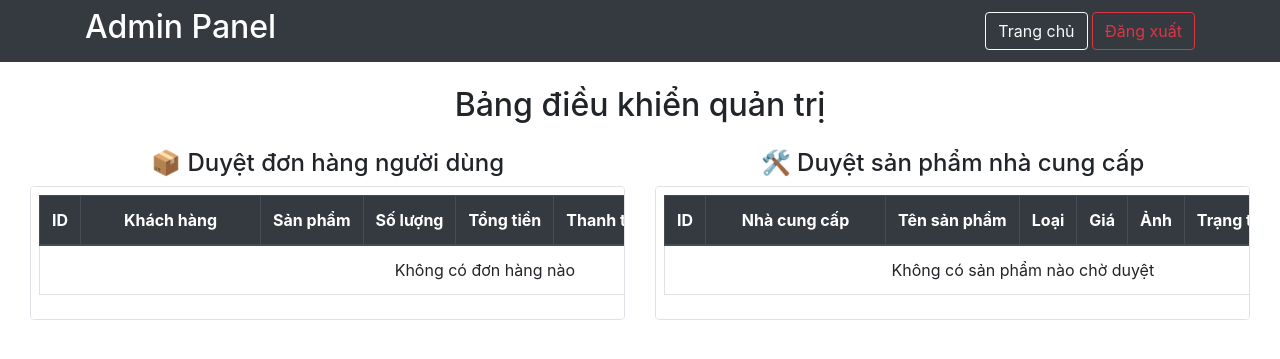
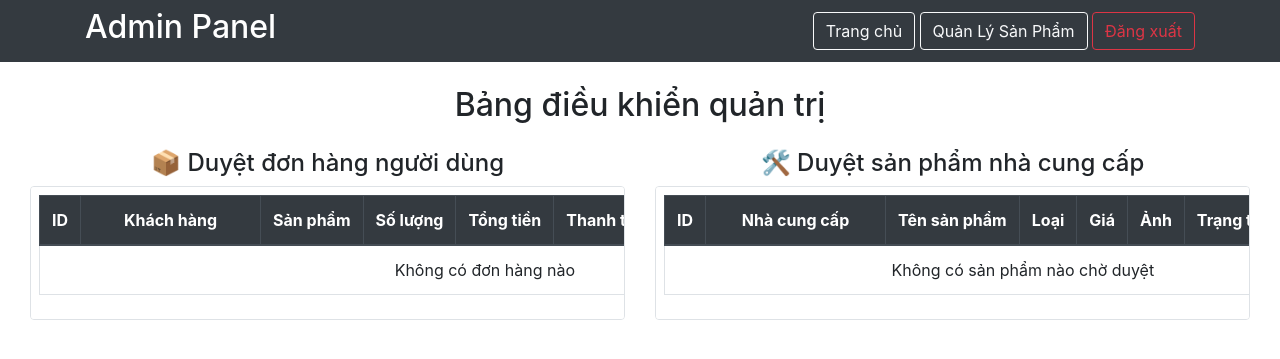
Before and after one commit to LyraeNgo/CNPM_WEB, a PHP site: page /admin.php in a window 1280 px wide. Shown: the top 359 px of the page. Run offline with PHP 8.4, Linux system fonts and the light colour scheme.

Commit message:
Update admin.php

```diff
--- a/admin.php
+++ b/admin.php
@@ -40,6 +40,7 @@ require_once("./BE/db.php");
       <h2>Admin Panel</h2>
       <div class="nav-right">
         <a href="index.php" class="btn btn-outline-light">Trang chủ</a>
+        <a href="manage_product.php" class="btn btn-outline-light">Quản Lý Sản Phẩm</a>
         <a href="logout.php" class="btn btn-outline-danger">Đăng xuất</a>
       </div>
     </div>
```
